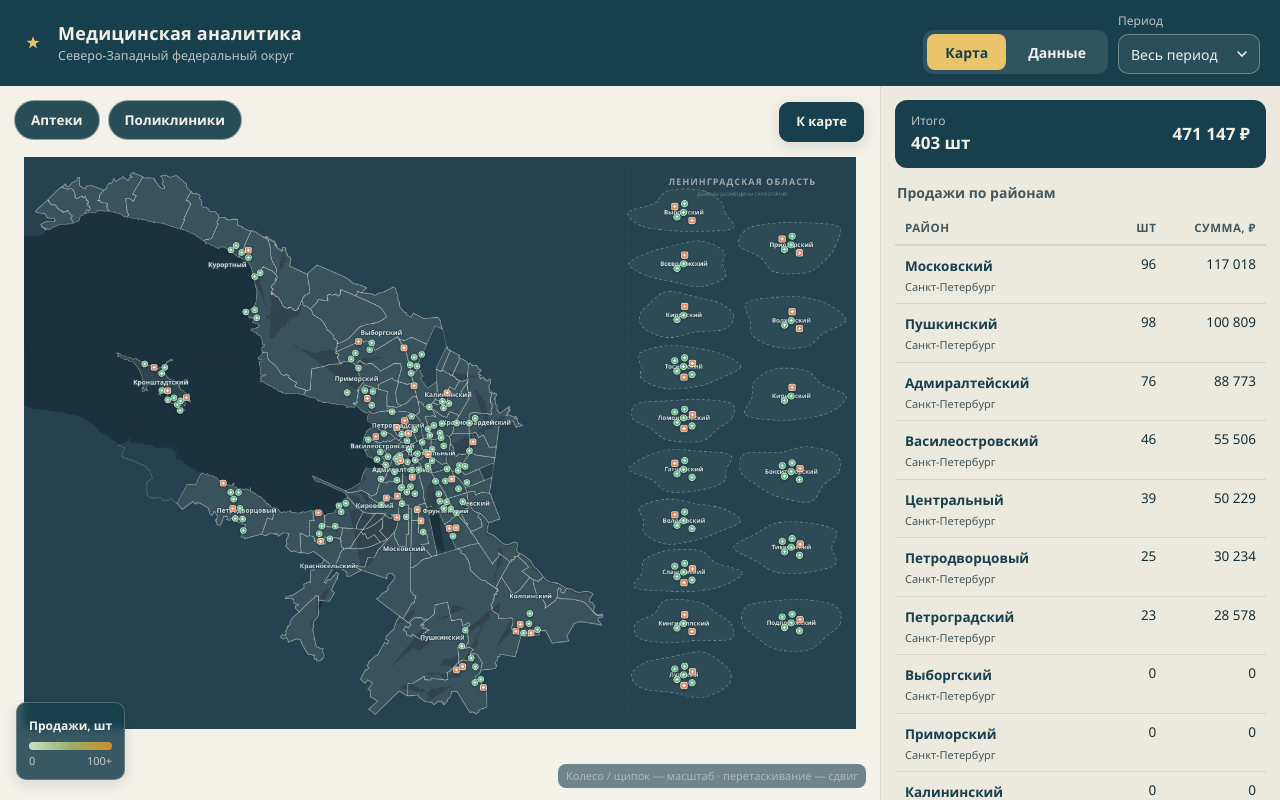
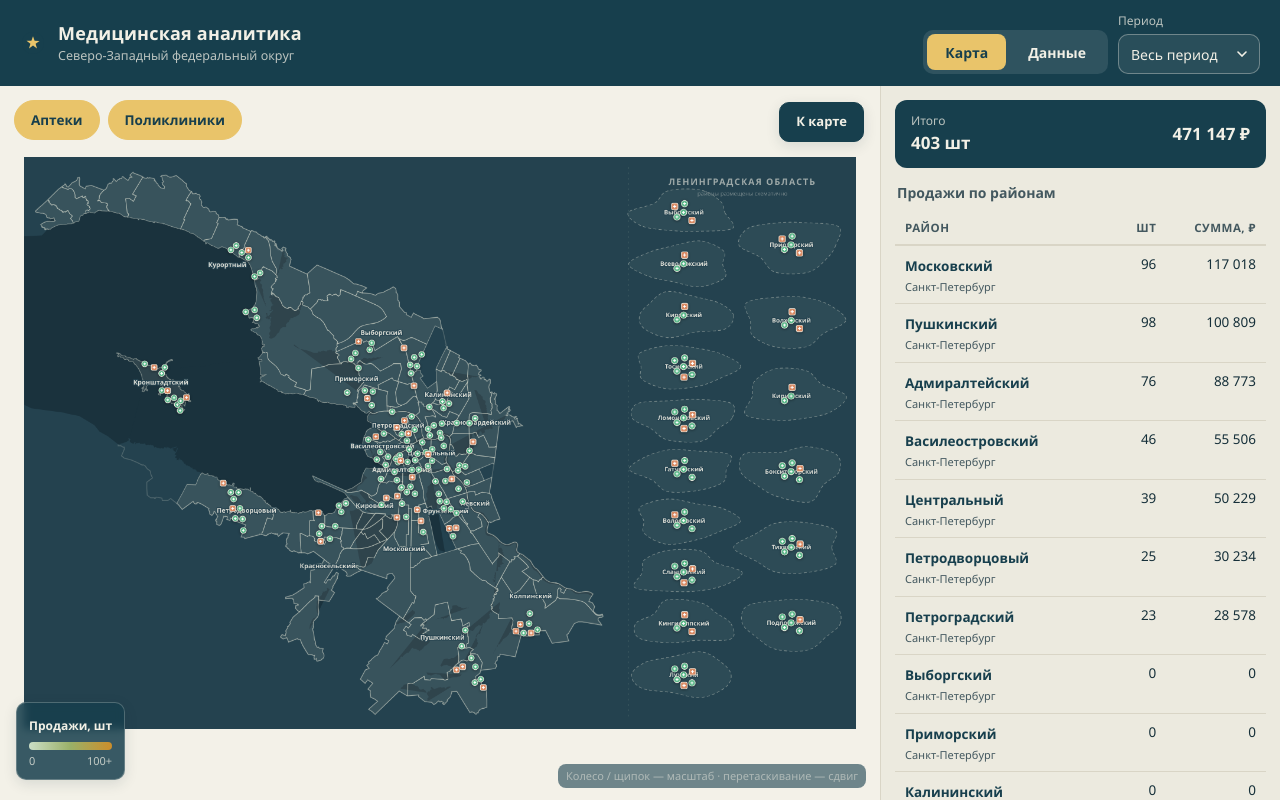
Before and after one commit to NikulinAlexey/analitika, a React (Vite) app: page / in a window 1280 px wide. Built offline with nearby package versions, Linux system fonts and the light colour scheme.

Commit message:
Чипы у карты: is-on подсветка желтым восстановлена

```diff
--- a/src/styles/app.scss
+++ b/src/styles/app.scss
@@ -122,6 +122,7 @@ body {
     border-color: rgba(242,240,230,0.5);
     color: #f2f0e6;
     &:hover { background: rgba(36,66,79,0.95); }
+    &.is-on { background: #e9c46a; border-color: #e9c46a; color: $teal; }
   }
 }
 .legend--dark { background: rgba(23,63,77,0.85); border-color: rgba(242,240,230,0.25); }
```
